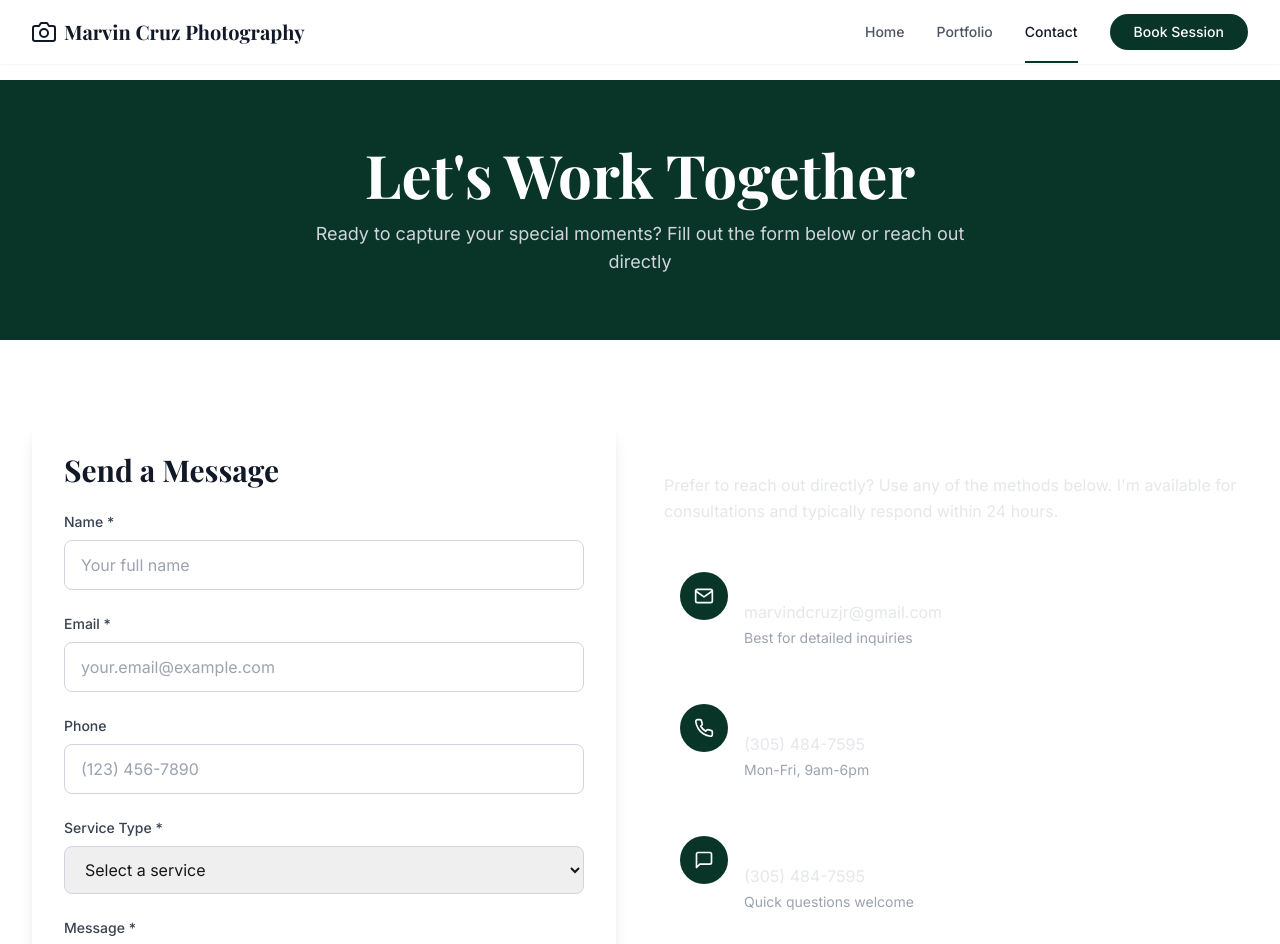
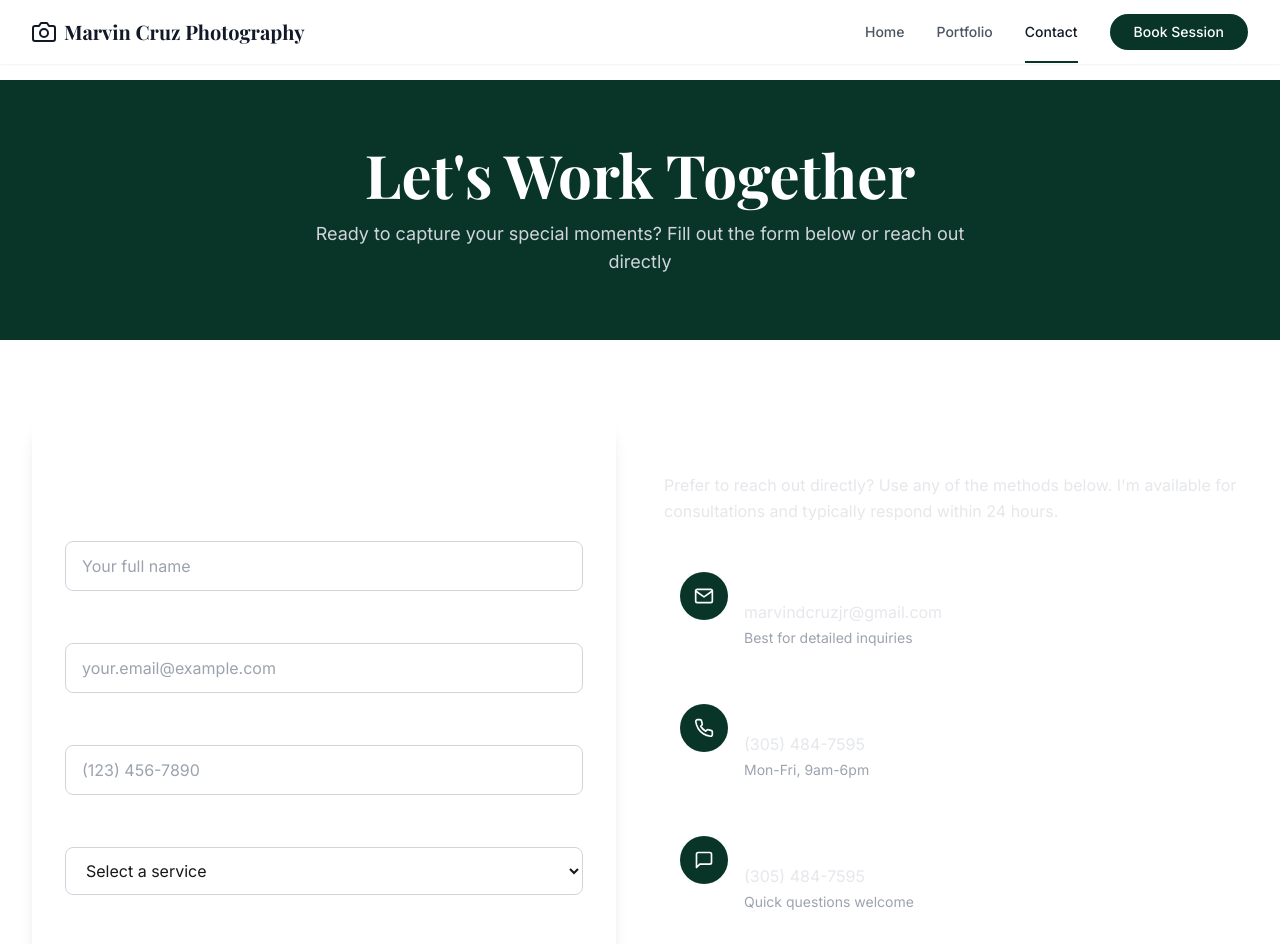
Before and after one commit to cdeleon-305/marvin-cruz-photography, a Next.js app: page /contact in a window 1280 px wide. Shown: the top 944 px of the page. Built offline with nearby package versions, Linux system fonts and the light colour scheme; a web font is replaced by a local one.

Commit message:
chore: change contact form to image background

```diff
--- a/components/ContactForm.tsx
+++ b/components/ContactForm.tsx
@@ -55,15 +55,15 @@ export default function ContactForm() {
   };
 
   return (
-    <div className="bg-white p-8 rounded-2xl shadow-lg">
-      <h2 className="font-display text-3xl font-bold text-gray-900 mb-6">
+    <div className="bg-white/10 backdrop-blur-md p-8 rounded-2xl border border-white/20 shadow-lg">
+      <h2 className="font-display text-3xl font-bold text-white mb-6">
         Send a Message
       </h2>
 
       <form onSubmit={handleSubmit} className="space-y-6">
         {/* Name */}
         <div>
-          <label htmlFor="name" className="block text-sm font-medium text-gray-700 mb-2">
+          <label htmlFor="name" className="block text-sm font-medium text-white mb-2">
             Name *
           </label>
           <input
@@ -73,14 +73,14 @@ export default function ContactForm() {
             required
             value={formData.name}
             onChange={handleChange}
-            className="w-full px-4 py-3 border border-gray-300 rounded-lg focus:ring-2 focus:ring-brand focus:border-transparent transition-colors"
+            className="w-full px-4 py-3 bg-white border border-gray-300 rounded-lg focus:ring-2 focus:ring-brand focus:border-transparent transition-colors"
             placeholder="Your full name"
           />
         </div>
 
         {/* Email */}
         <div>
-          <label htmlFor="email" className="block text-sm font-medium text-gray-700 mb-2">
+          <label htmlFor="email" className="block text-sm font-medium text-white mb-2">
             Email *
           </label>
           <input
@@ -90,14 +90,14 @@ export default function ContactForm() {
             required
             value={formData.email}
             onChange={handleChange}
-            className="w-full px-4 py-3 border border-gray-300 rounded-lg focus:ring-2 focus:ring-brand focus:border-transparent transition-colors"
+            className="w-full px-4 py-3 bg-white border border-gray-300 rounded-lg focus:ring-2 focus:ring-brand focus:border-transparent transition-colors"
             placeholder="your.email@example.com"
           />
         </div>
 
         {/* Phone */}
         <div>
-          <label htmlFor="phone" className="block text-sm font-medium text-gray-700 mb-2">
+          <label htmlFor="phone" className="block text-sm font-medium text-white mb-2">
             Phone
           </label>
           <input
@@ -106,14 +106,14 @@ export default function ContactForm() {
             name="phone"
             value={formData.phone}
             onChange={handleChange}
-            className="w-full px-4 py-3 border border-gray-300 rounded-lg focus:ring-2 focus:ring-brand focus:border-transparent transition-colors"
+            className="w-full px-4 py-3 bg-white border border-gray-300 rounded-lg focus:ring-2 focus:ring-brand focus:border-transparent transition-colors"
             placeholder="(123) 456-7890"
           />
         </div>
 
         {/* Service Type */}
         <div>
-          <label htmlFor="serviceType" className="block text-sm font-medium text-gray-700 mb-2">
+          <label htmlFor="serviceType" className="block text-sm font-medium text-white mb-2">
             Service Type *
           </label>
           <select
@@ -122,7 +122,7 @@ export default function ContactForm() {
             required
             value={formData.serviceType}
             onChange={handleChange}
-            className="w-full px-4 py-3 border border-gray-300 rounded-lg focus:ring-2 focus:ring-brand focus:border-transparent transition-colors"
+            className="w-full px-4 py-3 bg-white border border-gray-300 rounded-lg focus:ring-2 focus:ring-brand focus:border-transparent transition-colors"
           >
             <option value="">Select a service</option>
             <option value="sports">Sporting Event</option>
@@ -136,7 +136,7 @@ export default function ContactForm() {
 
         {/* Message */}
         <div>
-          <label htmlFor="message" className="block text-sm font-medium text-gray-700 mb-2">
+          <label htmlFor="message" className="block text-sm font-medium text-white mb-2">
             Message *
           </label>
           <textarea
@@ -146,7 +146,7 @@ export default function ContactForm() {
             rows={5}
             value={formData.message}
             onChange={handleChange}
-            className="w-full px-4 py-3 border border-gray-300 rounded-lg focus:ring-2 focus:ring-brand focus:border-transparent transition-colors resize-none"
+            className="w-full px-4 py-3 bg-white border border-gray-300 rounded-lg focus:ring-2 focus:ring-brand focus:border-transparent transition-colors resize-none"
             placeholder="Tell me about your project, preferred dates, and any specific requirements..."
           />
         </div>
```
